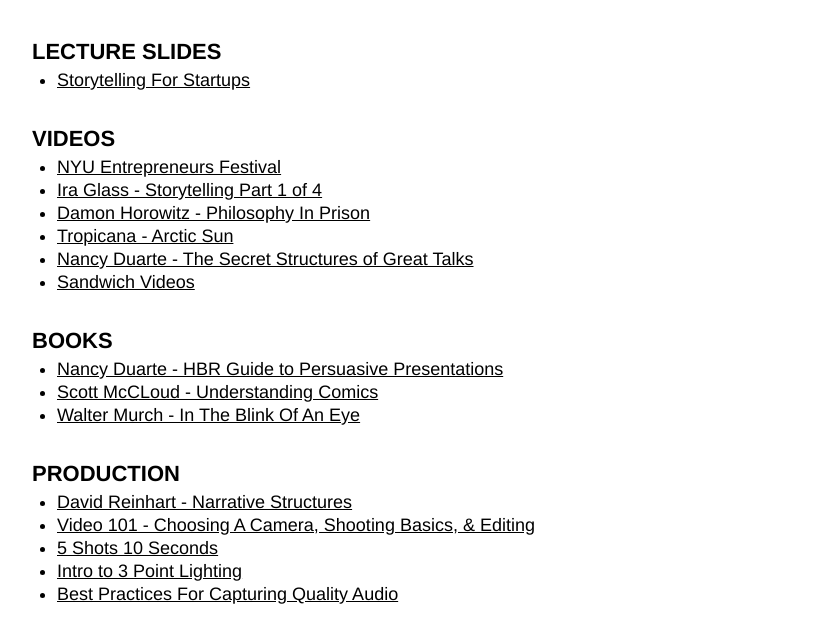
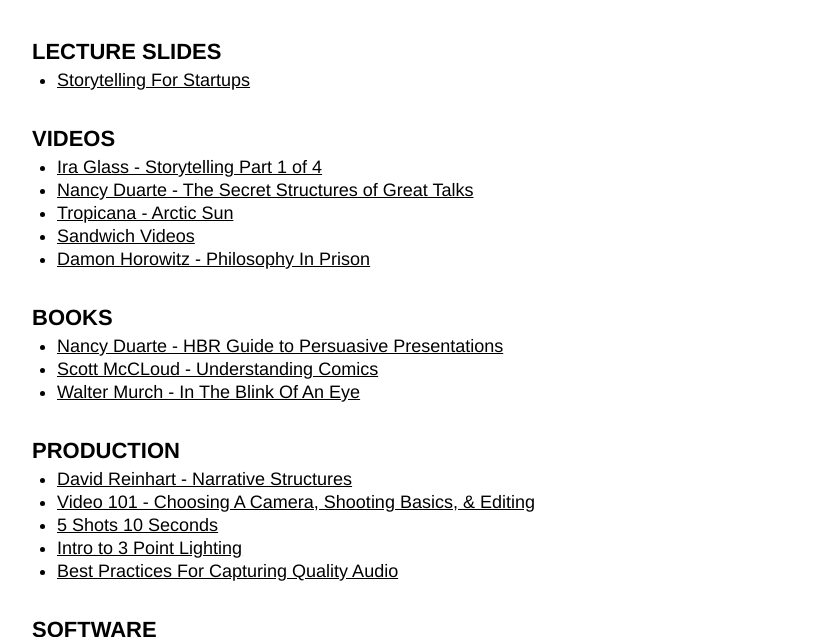
Before and after one commit to craigprotzel/storytelling, a plain HTML site: page index.html in a window 1280 px wide. Shown: the part 93-730 px from the top of the page, without its empty margins (28-850 px from the left). Drawn offline with Linux system fonts and the light colour scheme.

Commit message:
Updated links

```diff
--- a/index.html
+++ b/index.html
@@ -17,12 +17,11 @@
 			</div>
 			<div class="category">VIDEOS
 				<ul class="categoryList">
-					<li><a href='http://www.youtube.com/watch?v=Og679L1NLLY' target='_blank'>NYU Entrepreneurs Festival</a></li>
 					<li><a href='http://www.youtube.com/watch?v=loxJ3FtCJJA' target='_blank'>Ira Glass - Storytelling Part 1 of 4</a></li>
+					<li><a href='http://www.ted.com/talks/nancy_duarte_the_secret_structure_of_great_talks.html' target='_blank'>Nancy Duarte - The Secret Structures of Great Talks</a></li>
+					<li><a href='http://www.youtube.com/watch?v=4Krky4i6Xk8' target='_blank'>Tropicana - Arctic Sun</a></li>
+					<li><a href='http://sandwichvideo.com/' target='_blank'>Sandwich Videos</a></li>
 					<li><a href='http://www.youtube.com/watch?v=cMXFiYhm79g' target='_blank'>Damon Horowitz - Philosophy In Prison</a></li>
-					<li><a href='http://www.youtube.com/watch?v=4Krky4i6Xk8' target='_blank'>Tropicana - Arctic Sun</a></li>
-					<li><a href='http://www.ted.com/talks/nancy_duarte_the_secret_structure_of_great_talks.html' target='_blank'>Nancy Duarte - The Secret Structures of Great Talks</a></li>
-					<li><a href='http://sandwichvideo.com/' target='_blank'>Sandwich Videos</a></li>
 				</ul>
 			</div>
 
```
